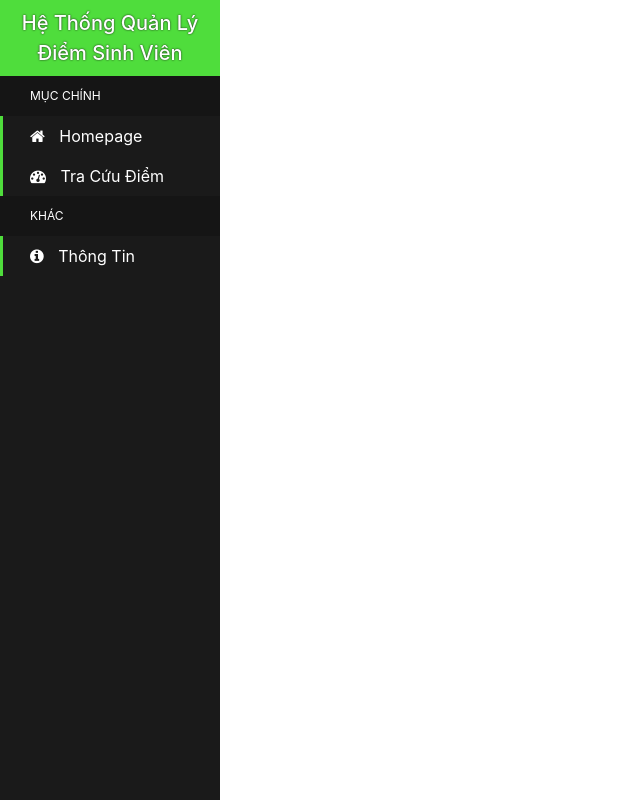
After one commit to nocpinmylf/175A071063_175A071204, a PHP site: page /side_bar.html in a window 1280 px wide. The commit adds this page. Shown: the whole page, without its empty margins (0-640 px from the left). Run offline with PHP 8.4, Linux system fonts and the light colour scheme.

Commit message:
update btl 1

```diff
--- /dev/null
+++ b/css/side_bar.css
@@ -0,0 +1,88 @@
+.sidebar-container {
+    position: fixed;
+    width: 220px;
+    height: 100%;
+    left: 0;
+    overflow-x: hidden;
+    overflow-y: auto;
+    background: #1a1a1a;
+    color: #fff;
+  }
+
+  .content-container {
+    padding-top: 20px;
+  }
+
+  .sidebar-logo {
+    padding: 8px 10px 8px 10px;
+    font-size: 20px;
+    background-color: rgb(79, 221, 60);
+    text-align: center;
+    text-shadow: 0 0 2px #151515;
+    font-weight: 500;
+    color: #ffffff;
+  }
+
+  .sidebar-navigation {
+    padding: 0;
+    margin: 0;
+    list-style-type: none;
+    position: relative;
+  }
+
+  .sidebar-navigation li {
+    background-color: transparent;
+    position: relative;
+    display: inline-block;
+    width: 100%;
+    line-height: 20px;
+  }
+
+  .sidebar-navigation li a {
+    padding: 10px 15px 10px 30px;
+    display: block;
+    color: #fff;
+  }
+
+  .sidebar-navigation li .fa {
+    margin-right: 10px;
+  }
+
+  .sidebar-navigation li a:active,
+  .sidebar-navigation li a:hover,
+  .sidebar-navigation li a:focus {
+    text-decoration: none;
+    outline: none;
+  }
+
+  .sidebar-navigation li::before {
+    background-color: rgb(79, 221, 60);
+    position: absolute;
+    content: '';
+    height: 100%;
+    left: 0;
+    top: 0;
+    -webkit-transition: width 0.2s ease-in;
+    transition: width 0.2s ease-in;
+    width: 3px;
+    z-index: -1;
+  }
+
+  .sidebar-navigation li:hover::before {
+    width: 100%;
+  }
+
+  .sidebar-navigation .header {
+    font-size: 12px;
+    text-transform: uppercase;
+    background-color: #151515;
+    padding: 10px 15px 10px 30px;
+  }
+
+  .sidebar-navigation .header::before {
+    background-color: transparent;
+  }
+
+  .content-container {
+    padding-left: 220px;
+  }
--- a/footer.php
+++ b/footer.php
@@ -7,7 +7,7 @@
     <meta name="viewport" content="width=device-width, initial-scale=1, shrink-to-fit=no">
 
     <!-- Bootstrap CSS -->
-    <link rel="stylesheet" href="css/footer-style.css">
+    <link rel="stylesheet" href="css/footer.css">
     <link rel="stylesheet" href="https://cdnjs.cloudflare.com/ajax/libs/font-awesome/4.7.0/css/font-awesome.min.css">
     <link rel="stylesheet" href="https://stackpath.bootstrapcdn.com/bootstrap/4.3.1/css/bootstrap.min.css" integrity="sha384-ggOyR0iXCbMQv3Xipma34MD+dH/1fQ784/j6cY/iJTQUOhcWr7x9JvoRxT2MZw1T" crossorigin="anonymous">
   </head>
--- /dev/null
+++ b/side_bar.html
@@ -0,0 +1,63 @@
+<!doctype html>
+<html lang="en">
+
+<head>
+	<title>Title</title>
+	<!-- Required meta tags -->
+	<meta charset="utf-8">
+	<meta name="viewport" content="width=device-width, initial-scale=1, shrink-to-fit=no">
+
+	<!-- Bootstrap CSS -->
+	<link rel="stylesheet" href="css/side_bar.css">
+	<link rel="stylesheet" href="https://cdnjs.cloudflare.com/ajax/libs/font-awesome/4.7.0/css/font-awesome.min.css">
+	<link rel="stylesheet" href="https://stackpath.bootstrapcdn.com/bootstrap/4.3.1/css/bootstrap.min.css"
+		integrity="sha384-ggOyR0iXCbMQv3Xipma34MD+dH/1fQ784/j6cY/iJTQUOhcWr7x9JvoRxT2MZw1T" crossorigin="anonymous">
+</head>
+
+<body>
+	<div class="sidebar-container">
+		<div class="sidebar-logo">Hệ Thống Quản Lý Điểm Sinh Viên</div>
+		<ul class="sidebar-navigation">
+			<li class="header">Mục Chính</li>
+			<li>
+				<a href="#">
+					<i class="fa fa-home" aria-hidden="true"></i> Homepage
+				</a>
+			</li>
+			<li>
+				<a href="#">
+					<i class="fa fa-tachometer" aria-hidden="true"></i> Tra Cứu Điểm
+				</a>
+			</li>
+			<li class="header">Khác</li>
+			<!-- <li>
+				<a href="#">
+					<i class="fa fa-users" aria-hidden="true"></i> Friends
+				</a>
+			</li> -->
+			<li hidden="true">
+				<a href="#">
+					<i class="fa fa-cog" aria-hidden="true"></i> Tuỳ Chỉnh
+				</a>
+			</li>
+			<li>
+				<a href="#">
+					<i class="fa fa-info-circle" aria-hidden="true"></i> Thông Tin
+				</a>
+			</li>
+		</ul>
+	</div>
+	<!-- Optional JavaScript -->
+	<!-- jQuery first, then Popper.js, then Bootstrap JS -->
+	<script src="https://code.jquery.com/jquery-3.3.1.slim.min.js"
+		integrity="sha384-q8i/X+965DzO0rT7abK41JStQIAqVgRVzpbzo5smXKp4YfRvH+8abtTE1Pi6jizo"
+		crossorigin="anonymous"></script>
+	<script src="https://cdnjs.cloudflare.com/ajax/libs/popper.js/1.14.7/umd/popper.min.js"
+		integrity="sha384-UO2eT0CpHqdSJQ6hJty5KVphtPhzWj9WO1clHTMGa3JDZwrnQq4sF86dIHNDz0W1"
+		crossorigin="anonymous"></script>
+	<script src="https://stackpath.bootstrapcdn.com/bootstrap/4.3.1/js/bootstrap.min.js"
+		integrity="sha384-JjSmVgyd0p3pXB1rRibZUAYoIIy6OrQ6VrjIEaFf/nJGzIxFDsf4x0xIM+B07jRM"
+		crossorigin="anonymous"></script>
+</body>
+
+</html>
```
Also changed, not shown: header.html (+3 -13 lines), css/footer.css (renamed from css/footer-style.css), css/header.css (renamed from css/header-style.css).
